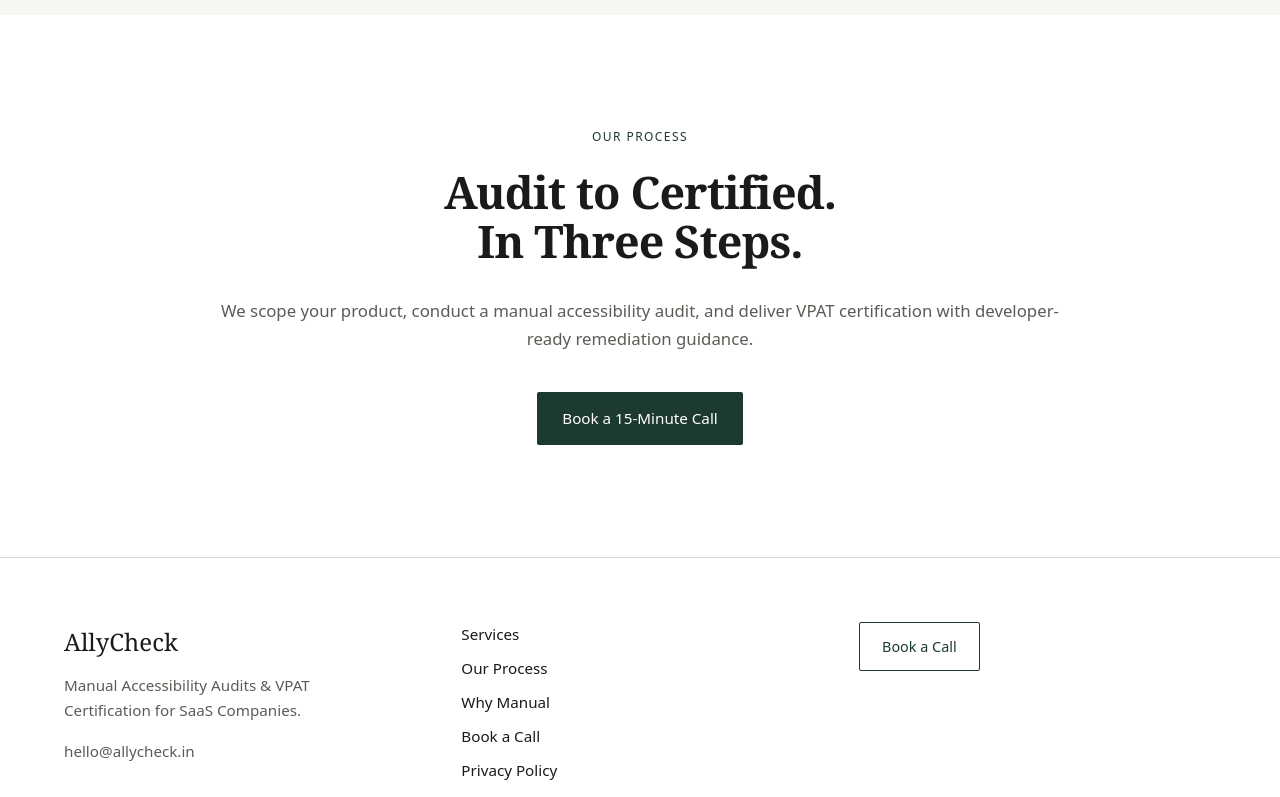
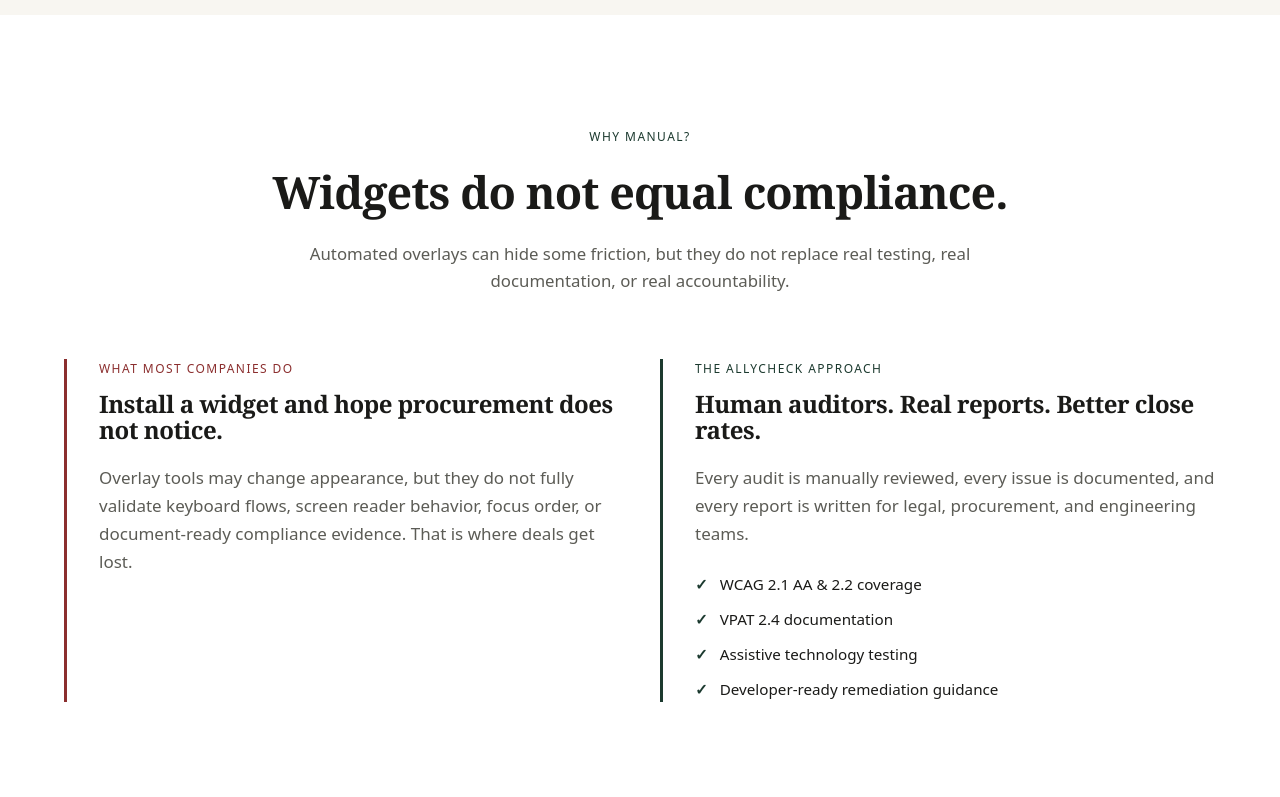
Before and after one commit to aadityagd24-maker/allycheck-af7aeb0f, a React (Vite) app: page / in a window 1280 px wide. Shown: the part 1700-2497 px from the top of the page. Built offline with nearby package versions, Linux system fonts and the light colour scheme.

Commit message:
Restore Why Manual section on homepage

```diff
--- a/src/pages/Home.tsx
+++ b/src/pages/Home.tsx
@@ -146,22 +146,12 @@ function Services() {
 
               <h3 className="h3 mt-6">{c.t}</h3>
 
-              <p
-                className="mt-4"
-                style={{ color: "var(--ink-secondary)" }}
-              >
+              <p className="mt-4" style={{ color: "var(--ink-secondary)" }}>
                 {c.b}
               </p>
 
-              <div
-                className="mt-8 pt-6"
-                style={{ borderTop: "1px solid var(--rule)" }}
-              >
-                <Link
-                  to="/book"
-                  className="text-link"
-                  style={{ color: "var(--accent)" }}
-                >
+              <div className="mt-8 pt-6" style={{ borderTop: "1px solid var(--rule)" }}>
+                <Link to="/book" className="text-link" style={{ color: "var(--accent)" }}>
                   Book a call →
                 </Link>
               </div>
@@ -173,30 +163,68 @@ function Services() {
   );
 }
 
+function WhyManual() {
+  return (
+    <section id="why-manual" className="section" style={{ background: "var(--surface)" }}>
+      <div className="container-x">
+        <div className="text-center max-w-3xl mx-auto">
+          <div className="eyebrow">Why Manual?</div>
+          <h2 className="h2 mt-5">Widgets do not equal compliance.</h2>
+          <p className="mt-6" style={{ color: "var(--ink-secondary)", fontSize: "1.05rem" }}>
+            Automated overlays can hide some friction, but they do not replace real testing, real documentation, or real accountability.
+          </p>
+        </div>
+
+        <div className="mt-16 grid md:grid-cols-2 gap-10">
+          <div style={{ borderLeft: "3px solid var(--danger)", paddingLeft: "2rem" }}>
+            <div className="eyebrow" style={{ color: "var(--danger)" }}>
+              What most companies do
+            </div>
+            <h3 className="h3 mt-3">Install a widget and hope procurement does not notice.</h3>
+            <p className="mt-5" style={{ color: "var(--ink-secondary)" }}>
+              Overlay tools may change appearance, but they do not fully validate keyboard flows, screen reader behavior, focus order, or document-ready compliance evidence. That is where deals get lost.
+            </p>
+          </div>
+
+          <div style={{ borderLeft: "3px solid var(--accent)", paddingLeft: "2rem" }}>
+            <div className="eyebrow">The AllyCheck approach</div>
+            <h3 className="h3 mt-3">Human auditors. Real reports. Better close rates.</h3>
+            <p className="mt-5" style={{ color: "var(--ink-secondary)" }}>
+              Every audit is manually reviewed, every issue is documented, and every report is written for legal, procurement, and engineering teams.
+            </p>
+            <ul className="mt-6 space-y-2.5">
+              {[
+                "WCAG 2.1 AA & 2.2 coverage",
+                "VPAT 2.4 documentation",
+                "Assistive technology testing",
+                "Developer-ready remediation guidance",
+              ].map((item) => (
+                <li key={item} className="flex items-start gap-3" style={{ fontSize: "0.95rem" }}>
+                  <span style={{ color: "var(--accent)", fontWeight: 700 }}>✓</span>
+                  <span>{item}</span>
+                </li>
+              ))}
+            </ul>
+          </div>
+        </div>
+      </div>
+    </section>
+  );
+}
+
 function Process() {
   return (
-    <section
-      id="process"
-      className="section"
-      style={{ background: "var(--surface)" }}
-    >
+    <section id="process" className="section" style={{ background: "var(--surface)" }}>
       <div className="container-x text-center max-w-4xl">
         <div className="eyebrow">Our Process</div>
-
         <h2 className="h2 mt-5">
           Audit to Certified.
           <br />
           In Three Steps.
         </h2>
-
-        <p
-          className="mt-8"
-          style={{ color: "var(--ink-secondary)", fontSize: "1.05rem" }}
-        >
-          We scope your product, conduct a manual accessibility audit, and
-          deliver VPAT certification with developer-ready remediation guidance.
+        <p className="mt-8" style={{ color: "var(--ink-secondary)", fontSize: "1.05rem" }}>
+          We scope your product, conduct a manual accessibility audit, and deliver VPAT certification with developer-ready remediation guidance.
         </p>
-
         <div className="mt-10">
           <Link to="/book" className="btn-primary">
             Book a 15-Minute Call
@@ -211,24 +239,16 @@ export default function Home() {
   return (
     <div style={{ background: "var(--bg)" }}>
       <Helmet>
-        <title>
-          AllyCheck — Manual Accessibility Audits & VPAT Certification
-        </title>
-
-        <meta
-          name="description"
-          content="Manual accessibility audits and VPAT certification for SaaS companies navigating the European Accessibility Act and UK Equality Act."
-        />
+        <title>AllyCheck — Manual Accessibility Audits & VPAT Certification</title>
+        <meta name="description" content="Manual accessibility audits and VPAT certification for SaaS companies navigating the European Accessibility Act and UK Equality Act." />
       </Helmet>
-
       <Nav />
-
       <main>
         <Hero />
         <Services />
+        <WhyManual />
         <Process />
       </main>
-
       <Footer />
     </div>
   );
```
